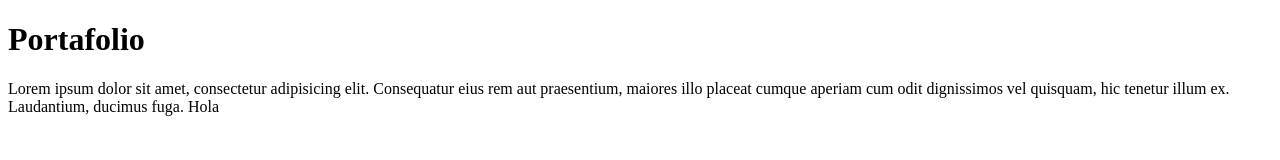
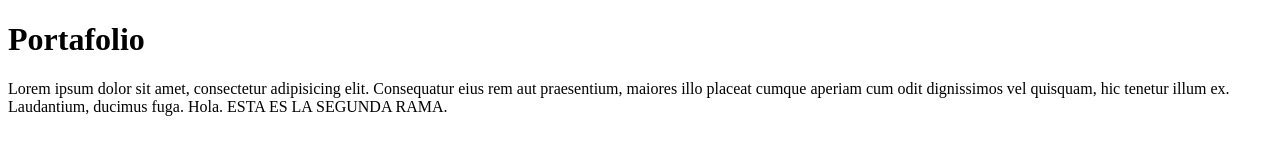
Before and after one commit to RaimundOlate/Mi_portafolio, a plain HTML site: page index.html in a window 1280 px wide. Drawn offline with Linux system fonts and the light colour scheme.

Commit message:
ESTA ES LA RAMA2

```diff
--- a/index.html
+++ b/index.html
@@ -16,7 +16,8 @@
         odit dignissimos vel
         quisquam, hic tenetur illum ex. Laudantium, ducimus
         fuga.
-    Hola </p>
+    Hola.
+ESTA ES LA SEGUNDA RAMA.</p>
 </body>
 
 </html>
```
